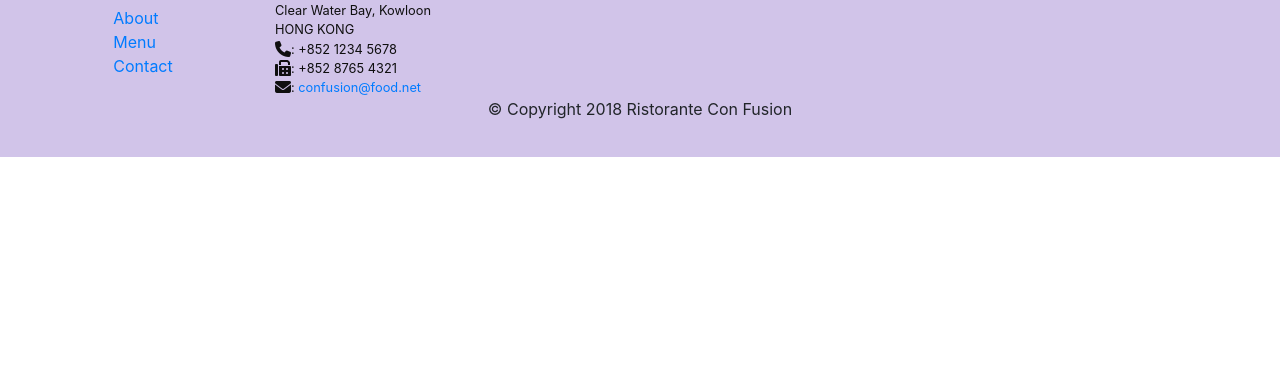
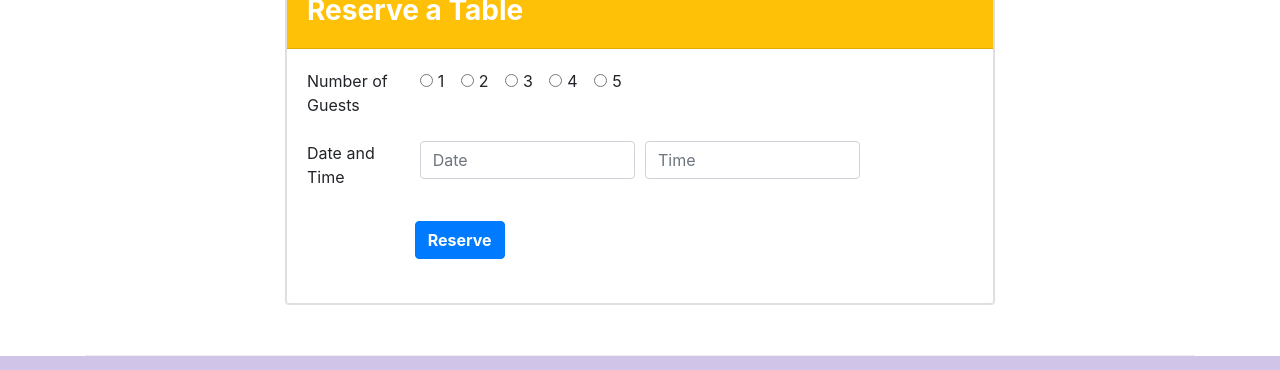
Before and after one commit to saqibsidhu81/confusion, a plain HTML site: page index.html in a window 1280 px wide. Shown: the part 1604-1974 px from the top of the page. Before the commit the page ends 1761 px from the top, so only its background shows below. Drawn offline with nearby package versions, Linux system fonts and the light colour scheme.

Commit message:
Assignment 2

```diff
--- a/index.html
+++ b/index.html
@@ -42,8 +42,11 @@
                     <h1>Ristorante con Fusion</h1>
                     <p>We take inspiration from the World's best cuisines, and create a unique fusion experience. Our lipsmacking creations will tickle your culinary senses!</p>
                 </div>
-                <div class="col-12 col-sm">
+                <div class="col-12 col-sm-3">
                     <img src="img/logo.png" class="img-fluid">
+                </div>
+                <div class="col-12 col-sm-3 align-self-center">
+                    <button type="button" class="btn btn-primary btn-block btn-sm bg-warning"><b>Reserve Table</b></button>
                 </div>
             </div>
         </div>
@@ -59,7 +62,7 @@
                     <img class="d-flex mr-3 img-thumbnail align-self-center"
                             src="img/uthappizza.png" alt="Uthappizza">
                     <div class="media-body">
-                        <h2 class="mt-0">Uthappizza <span class="badge badge-danger">HOT</span><span class="badge badge-pill badge-secondary">$4.99</span></h2>
+                        <h2 class="mt-0">Uthappizza <span class="badge badge-danger">HOT </span><span class="badge badge-pill badge-secondary">$4.99</span></h2>
                         <p class="d-none d-sm-block">A unique combination of Indian Uthappam (pancake) and
                             Italian pizza, topped with Cerignola olives, ripe vine
                             cherry tomatoes, Vidalia onion, Guntur chillies and
@@ -75,8 +78,14 @@
                 <h3>This Month's Promotions</h3>
             </div>
             <div class="col col-sm col-md">
-                <h2>Weekend Grand Buffet</h2>
-                <p>Featuring mouthwatering combinations with a choice of five different salads, six enticing appetizers, six main entrees and five choicest desserts. Free flowing bubbly and soft drinks. All for just $19.99 per person </p>
+                <div class="media">
+                    <div class="media-body">
+                        <h2 class="mt-0">Weekend Grand Buffet <span class="badge badge-danger">NEW</span></h2>
+                        <p>Featuring mouthwatering combinations with a choice of five different salads, six enticing appetizers, six main entrees and five choicest desserts. Free flowing bubbly and soft drinks. All for just $19.99 per person </p>
+                    </div>
+                    <img class="d-flex mr-3 img-thumbnail align-self-center"
+                            src="img/buffet.png" alt="Buffet">
+                </div>
             </div>
         </div>
 
@@ -97,6 +106,66 @@
                             creating mouthwatering Indo-Italian fusion experiences.
                             </p>
                     </div>
+                </div>
+            </div>
+        </div>
+
+        <div class="row row-content justify-content-center">
+            <div class="col-12 col-sm-8">
+                <div class="card">
+                    <div class="card">
+                        <div class="card-header text-white bg-warning">
+                            <h3><b>Reserve a Table</b></h3>
+                        </div>
+                        <div class="card-body">
+                            <form>
+                                <div class="form-row mb-4">
+                                    <div class="col-sm-2">
+                                        <label class="form-check-label">Number of Guests</label>
+                                    </div>
+                                    <div class="col-sm">
+                                        <div class="form-check form-check-inline">
+                                            <input class="form-check-input" type="radio" name="inlineRadioOptions" id="inlineRadio1" value="option1">
+                                            <label class="form-check-label" for="inlineRadio1">1</label>
+                                        </div>
+                                        <div class="form-check form-check-inline">
+                                            <input class="form-check-input" type="radio" name="inlineRadioOptions" id="inlineRadio2" value="option2">
+                                            <label class="form-check-label" for="inlineRadio2">2</label>
+                                        </div>
+                                        <div class="form-check form-check-inline">
+                                            <input class="form-check-input" type="radio" name="inlineRadioOptions" id="inlineRadio3" value="option3">
+                                            <label class="form-check-label" for="inlineRadio3">3</label>
+                                        </div>
+                                        <div class="form-check form-check-inline">
+                                            <input class="form-check-input" type="radio" name="inlineRadioOptions" id="inlineRadio4" value="option4">
+                                            <label class="form-check-label" for="inlineRadio4">4</label>
+                                        </div>
+                                        <div class="form-check form-check-inline">
+                                            <input class="form-check-input" type="radio" name="inlineRadioOptions" id="inlineRadio5" value="option5">
+                                            <label class="form-check-label" for="inlineRadio5">5</label>
+                                        </div>
+                                    </div>
+                                </div>
+                                <div class="form-row mb-4">
+                                    <div class="col-sm-2">
+                                        <label for="dateAndtime">Date and Time</label>
+                                    </div>
+                                    <div class="col-sm-4">
+                                        <input type="text" class="form-control" placeholder="Date">
+                                    </div>
+                                    <div class="col-sm-4">
+                                        <input type="text" class="form-control" placeholder="Time">
+                                    </div>
+                                </div>
+                                <div class="form-row mb-4">
+                                    <div class="offset-sm-2">
+                                        <button type="submit" class="btn btn-primary"><b>Reserve</b></button>
+                                    </div>
+                                </div>
+                            </form>
+                        </div>
+                    </div>
+
                 </div>
             </div>
         </div>
```
